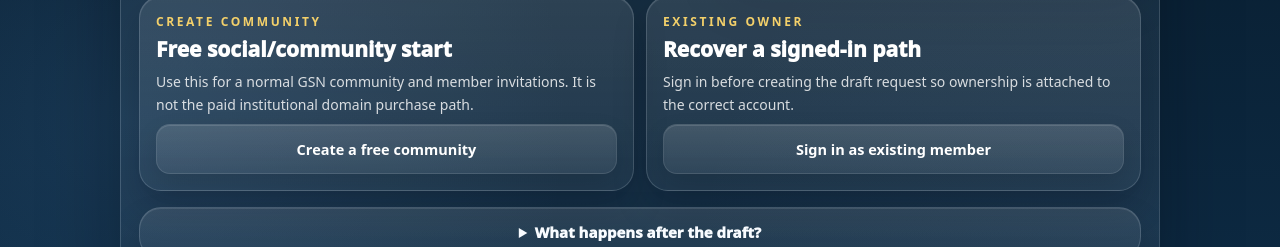
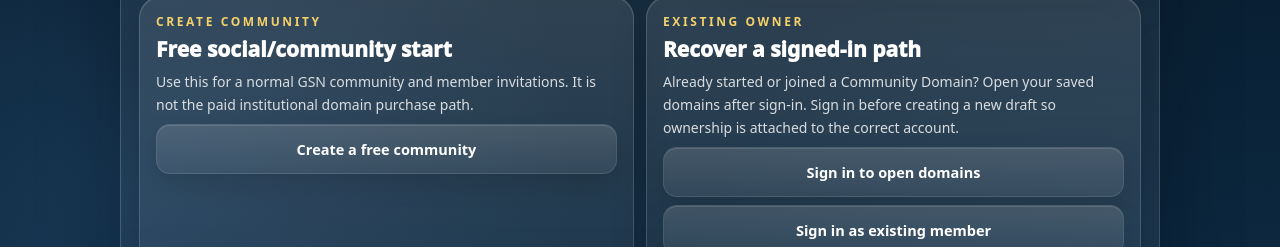
Before and after one commit to chumanwafor216-svg/gmfn-mvp, a React (Vite) app in the folder frontend/: page /community-domain/purchase in a window 1280 px wide. Shown: the part 782-1029 px from the top of the page. Built offline with nearby package versions, Linux system fonts and the light colour scheme; no server answers.

Commit message:
Add community domain owner recovery path

```diff
--- a/frontend/src/pages/CommunityDomainPurchasePage.tsx
+++ b/frontend/src/pages/CommunityDomainPurchasePage.tsx
@@ -755,9 +755,27 @@ export default function CommunityDomainPurchasePage() {
                   Recover a signed-in path
                 </div>
                 <div style={helperText()}>
-                  Sign in before creating the draft request so ownership is attached to
-                  the correct account.
+                  Already started or joined a Community Domain? Open your saved
+                  domains after sign-in. Sign in before creating a new draft so
+                  ownership is attached to the correct account.
                 </div>
+                <EntryActionButton
+                  type="button"
+                  variant="secondary"
+                  onClick={() =>
+                    isSignedIn
+                      ? navigate("/app/community-domain")
+                      : navigate(
+                          `/login?force=1&next=${encodeURIComponent(
+                            "/app/community-domain"
+                          )}`
+                        )
+                  }
+                  debugId="community-domain-purchase.open-my-domains"
+                  style={{ width: "100%" }}
+                >
+                  {isSignedIn ? "Open my Community Domains" : "Sign in to open domains"}
+                </EntryActionButton>
                 <EntryActionButton
                   type="button"
                   variant="secondary"
```
Also changed, not shown: frontend/tools/audit-community-domain-product-contracts.mjs (+7 -0 lines), 2 other files (tests, documents, lock files or other folders).
